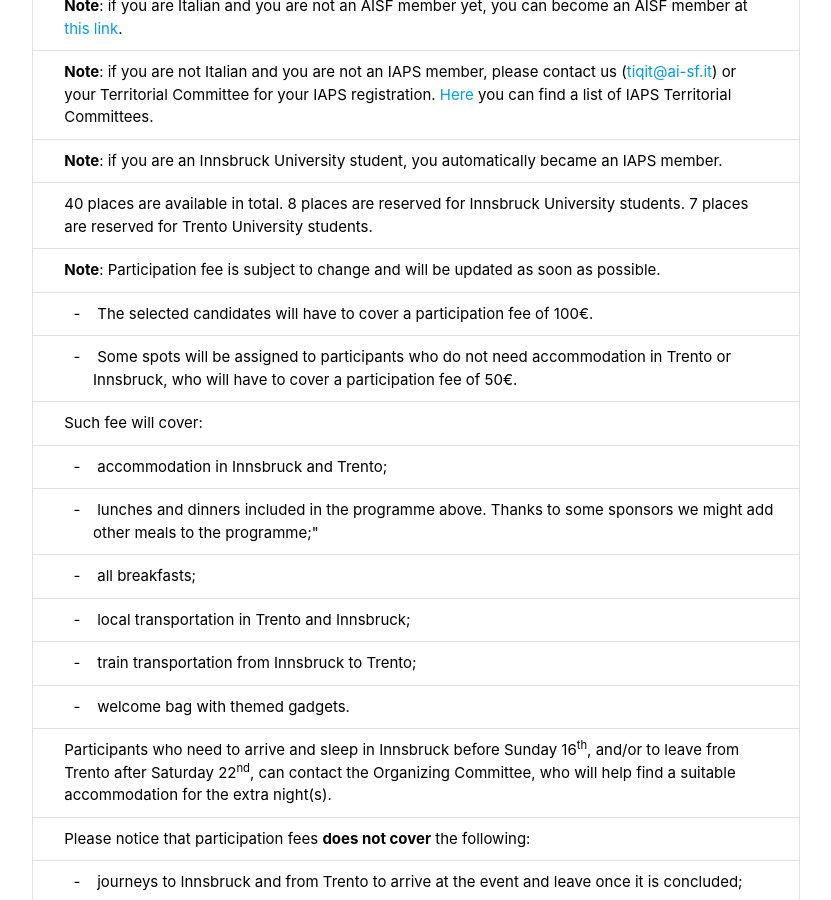
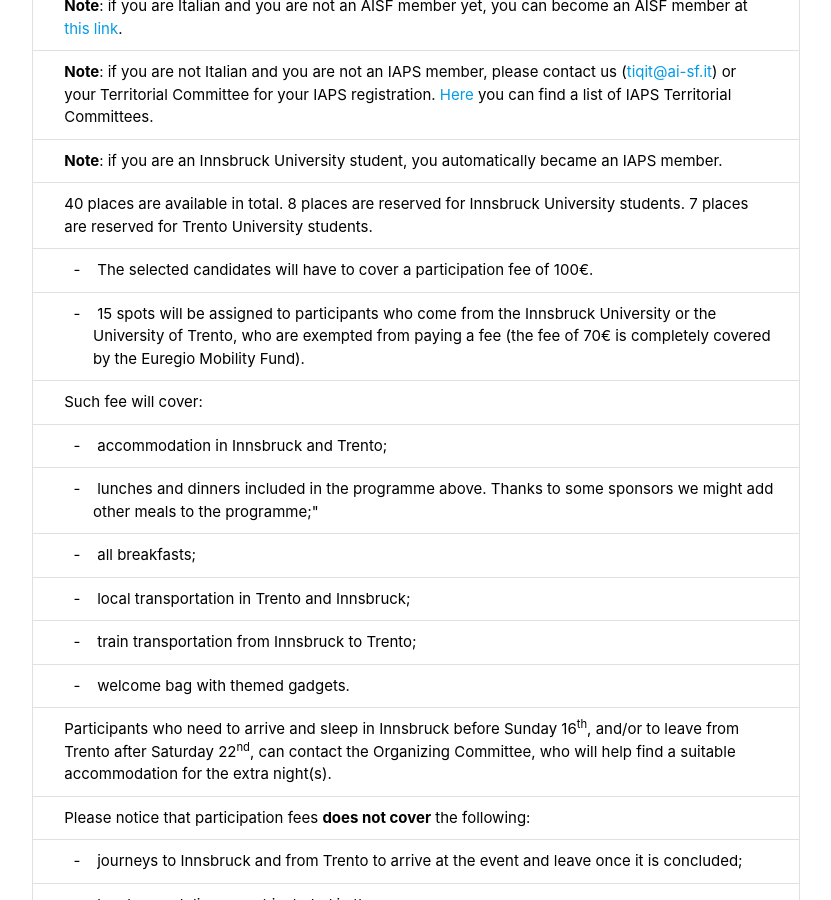
Before and after one commit to ai-sf/tiqit25, a Jekyll site: the page built from registration.html, in a window 1280 px wide and 900 px high, scrolled down 523 px. Shown: the whole window, without its empty margins (224-1055 px from the left). Built offline with Jekyll 4.4.1, drawn with Linux system fonts in a browser that asks for light colours; nearby versions of some CDN libraries; some of the changed text lies outside the part shown.

Commit message:
add form, update fee

```diff
--- a/_data/registration.yml
+++ b/_data/registration.yml
@@ -18,10 +18,10 @@
         - text: "<b>Note</b>: if you are not Italian and you are not an IAPS member, please contact us (<a href='mailto:tiqit@ai-sf.it'>tiqit@ai-sf.it</a>) or your Territorial Committee for your IAPS registration. <a href='https://iaps.info/members/'>Here</a> you can find a list of IAPS Territorial Committees."
         - text: "<b>Note</b>: if you are an Innsbruck University student, you automatically became an IAPS member."
         - text: "40 places are available in total. 8 places are reserved for Innsbruck University students. 7 places are reserved for Trento University students."
-        - text: "<b>Note</b>: Participation fee is subject to change and will be updated as soon as possible."
+        #- text: "<b>Note</b>: Participation fee is subject to change and will be updated as soon as possible."
           subpoints:
             - text: "The selected candidates will have to cover a participation fee of 100€."
-            - text: "Some spots will be assigned to participants who do not need accommodation in Trento or Innsbruck, who will have to cover a participation fee of 50€."
+            - text: "15 spots will be assigned to participants who come from the Innsbruck University or the University of Trento, who are exempted from paying a fee (the fee of 70€ is completely covered by the Euregio Mobility Fund)."
           #  - text: "The final fee might be reduced thanks to some sponsor, but can't be raised. We'll let you know the final price before the event starts."
         - text: "Such fee will cover:"
           subpoints:
@@ -72,4 +72,4 @@
     #     # - text: "The registration form will be available on December 2<sup>nd</sup> at 21:00, GTM+1."
     #     # - text: "Apply <a href='https://forms.gle/kb5f6G7NeM3g6hUd9'>here</a>"
 
-button: "Registration Form available today at 15:00, GMT+1"
+button: "Registration Form"
--- a/registration.html
+++ b/registration.html
@@ -15,12 +15,12 @@
     <div class="col s8 offset-s2">
       <div class="icon-block">
         <div class="center">
-            <!-- <a class="chip custom1 white-text" href="https://forms.gle/MSesXdG3jdBG1ZEs6"
+            <a class="chip custom1 white-text" href="https://forms.gle/MSesXdG3jdBG1ZEs6"
             style="font-size: 24px; display: inline-flex; align-items: center; margin:5px 0px; padding: 40px 30px;">
             {{ site.data.registration.button }}
-            </a> -->
-            <a class="chip custom1 white-text" style="font-size: 18px; display: inline-flex; align-items: center; margin:5px 0px; padding: 50px 30px;">
-            {{ site.data.registration.button }}
+            </a>
+            <!-- <a class="chip custom1 white-text" style="font-size: 18px; display: inline-flex; align-items: center; margin:5px 0px; padding: 50px 30px;">
+            {{ site.data.registration.button }} -->
             </a>
         </div>
       </div>
```
